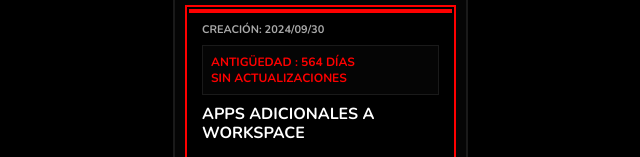
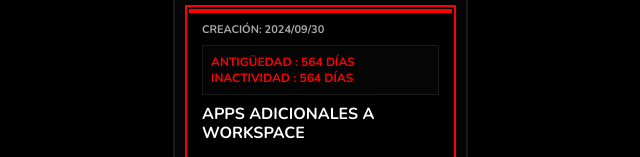
Before and after one commit to carloschee/taskHound, a plain HTML site: page index.html in a window 1280 px wide. Shown: the part 643-800 px from the top of the page, 162-802 px from the left. Drawn offline with nearby package versions, Linux system fonts and the light colour scheme.

Commit message:
Actualización de tablero Task Hound vía API (Automático)

```diff
--- a/index.html
+++ b/index.html
@@ -143,7 +143,8 @@
                         if (fFin && fFin > lastDate) lastDate = fFin;
                     });
                     let aDays = lastDate ? getDays(lastDate, now) : cDays;
-                    let textInactividad = pasos.length > 0 ? `INACTIVIDAD : ${String(aDays).padStart(2, '0')} DÍAS` : "SIN ACTUALIZACIONES";
+
+                    let textInactividad = (pasos.length === 0 && aDays === 0) ? "SIN ACTUALIZACIONES" : `INACTIVIDAD : ${String(aDays).padStart(2, '0')} DÍAS`;
 
                     indicatorsHtml = `
                         <div class="c-indicators">
```
